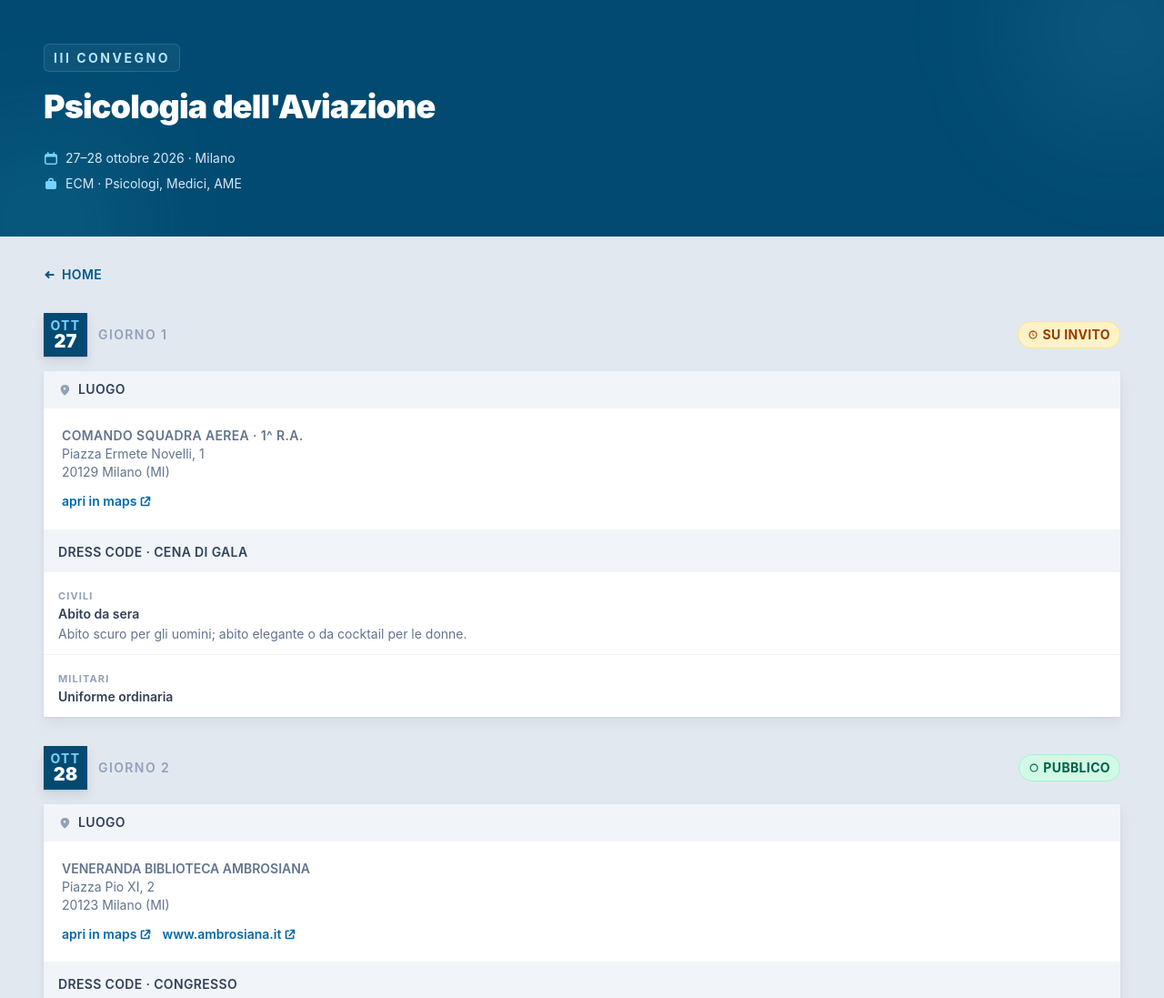
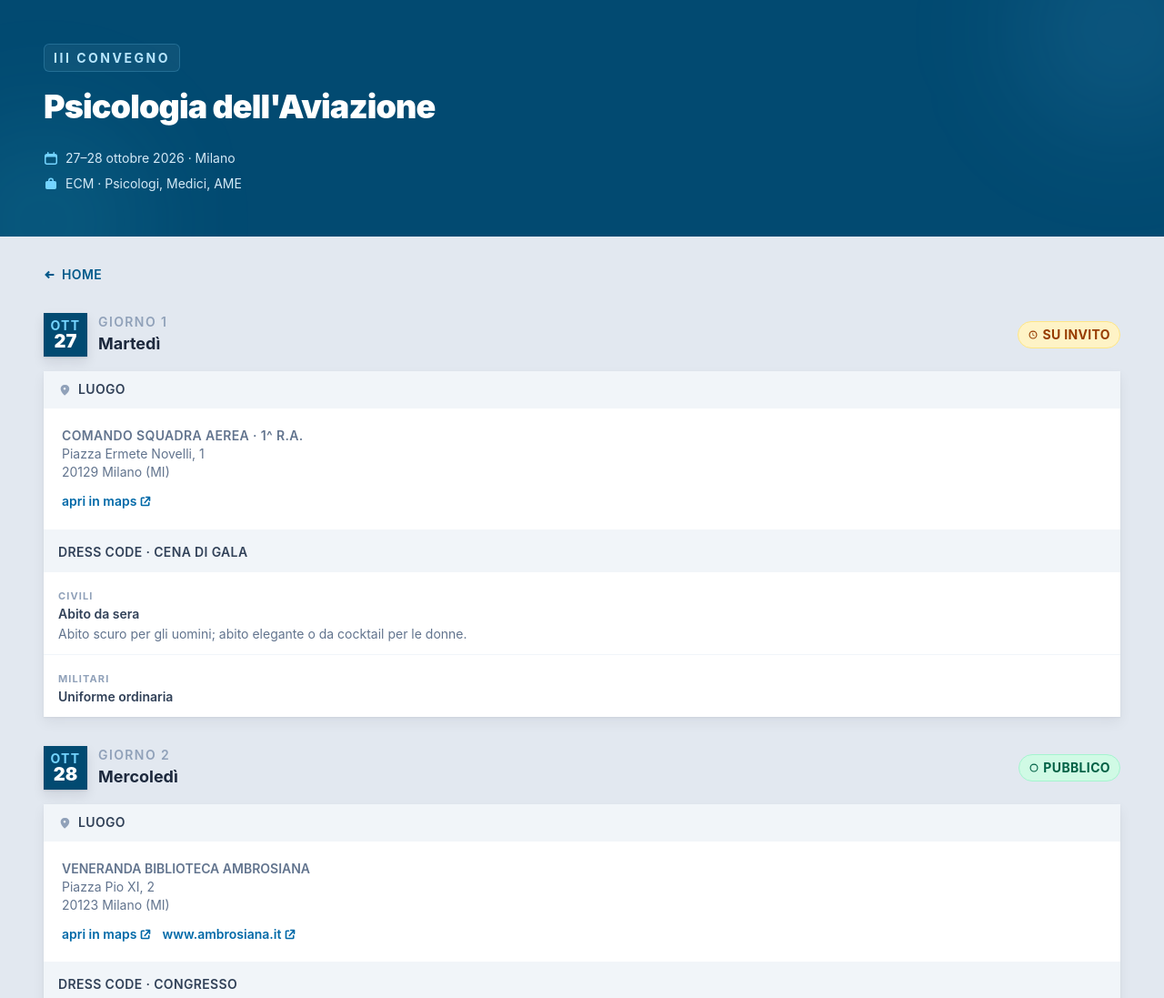
Before and after one commit to alkaest2002/aviation-psy, a website built with Vite: page pages/info.html in a window 1280 px wide. Shown: the top 1097 px of the page at 91% size. Built offline with nearby package versions, Linux system fonts and the light colour scheme.

Commit message:
Update site

```diff
--- a/pages/info.html
+++ b/pages/info.html
@@ -71,13 +71,17 @@
             <section class="flex flex-col gap-4">
 
                 <div class="flex items-center gap-3">
+                    <div class="flex items-center gap-3">
                         <div
                             class="flex flex-col items-center justify-center bg-sky-900 text-white w-12 h-12 shrink-0 shadow-[0_1px_2px_rgba(15,23,42,0.10),0_6px_12px_rgba(15,23,42,0.10)]">
-                        <span class="text-sm font-bold uppercase tracking-widest leading-none text-sky-300">OTT</span>
+                            <span
+                                class="text-sm font-bold uppercase tracking-widest leading-none text-sky-300">OTT</span>
                             <span class="text-xl font-black leading-none">27</span>
                         </div>
                         <div>
                             <p class="text-sm font-semibold uppercase tracking-widest text-slate-400">Giorno 1</p>
+                            <p class="text-lg font-bold text-slate-800">Martedì</p>
+                        </div>
                     </div>
                     <span
                         class="ml-auto inline-flex items-center gap-1 rounded-full bg-amber-100 text-amber-800 text-sm font-bold uppercase tracking-wide px-2.5 py-1 shrink-0 border border-amber-200">
@@ -150,13 +154,17 @@
             <section class="flex flex-col gap-4">
 
                 <div class="flex items-center gap-3">
+                    <div class="flex items-center gap-3">
                         <div
                             class="flex flex-col items-center justify-center bg-sky-900 text-white w-12 h-12 shrink-0 shadow-[0_1px_2px_rgba(15,23,42,0.10),0_6px_12px_rgba(15,23,42,0.10)]">
-                        <span class="text-sm font-bold uppercase tracking-widest leading-none text-sky-300">OTT</span>
+                            <span
+                                class="text-sm font-bold uppercase tracking-widest leading-none text-sky-300">OTT</span>
                             <span class="text-xl font-black leading-none">28</span>
                         </div>
                         <div>
                             <p class="text-sm font-semibold uppercase tracking-widest text-slate-400">Giorno 2</p>
+                            <p class="text-lg font-bold text-slate-800">Mercoledì</p>
+                        </div>
                     </div>
                     <span
                         class="ml-auto inline-flex items-center gap-1 rounded-full bg-emerald-100 text-emerald-800 text-sm font-bold uppercase tracking-wide px-2.5 py-1 shrink-0 border border-emerald-200">
--- a/pages/programma.html
+++ b/pages/programma.html
@@ -71,6 +71,7 @@
                     </div>
                     <div>
                         <p class="text-sm font-semibold uppercase tracking-widest text-slate-400">Giorno 1</p>
+                        <p class="text-lg font-bold text-slate-800">Mercoledì</p>
                     </div>
                     <span class="ml-auto inline-flex items-center gap-1 rounded-full bg-amber-100 text-amber-800 text-sm font-bold uppercase tracking-wide px-2.5 py-1 shrink-0 border border-amber-200">
                         <svg class="h-3 w-3" viewBox="0 0 16 16" fill="currentColor">
@@ -106,6 +107,7 @@
                     </div>
                     <div>
                         <p class="text-sm font-semibold uppercase tracking-widest text-slate-400">Giorno 2</p>
+                        <p class="text-lg font-bold text-slate-800">Mercoledì</p>
                     </div>
                     <span class="ml-auto inline-flex items-center gap-1 rounded-full bg-emerald-100 text-emerald-800 text-sm font-bold uppercase tracking-wide px-2.5 py-1 shrink-0 border border-emerald-200">
                         <svg class="h-3 w-3" viewBox="0 0 16 16" fill="currentColor">
```
Lines whose indentation alone changed are shown as unchanged.
